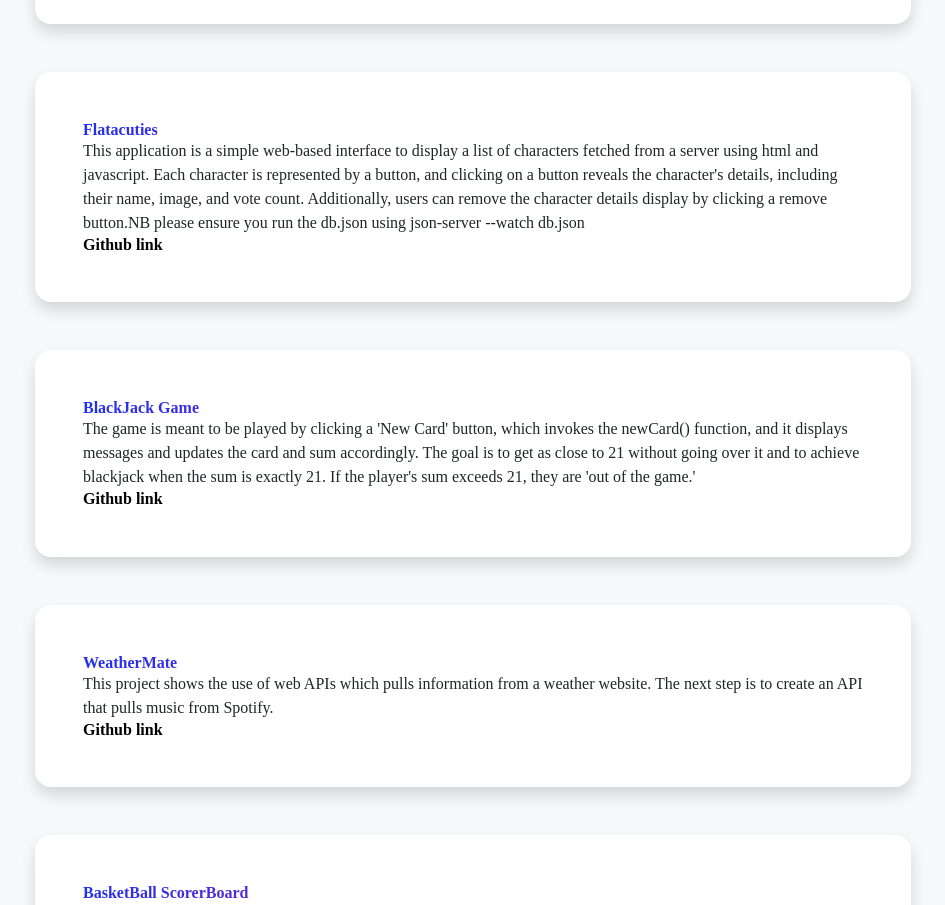
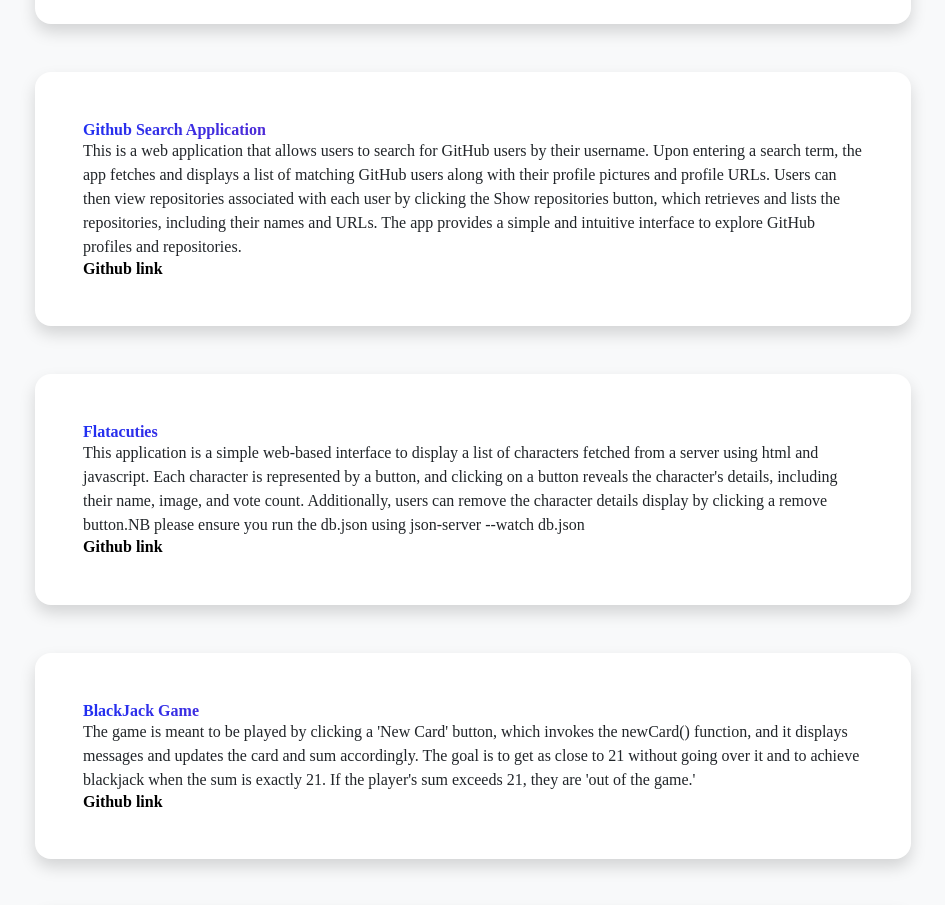
Before and after one commit to jakatsa/myportfolio, a React (Vite) app: page /Projects in a window 1280 px wide. Shown: the part 1540-2445 px from the top of the page, without its empty margins (167-1112 px from the left). Built offline with nearby package versions, Linux system fonts and the light colour scheme.

Commit message:
addition of github search project

```diff
--- a/src/components/Projects.jsx
+++ b/src/components/Projects.jsx
@@ -50,7 +50,12 @@
                 liveLink="https://reacttraveljournal.netlify.app/"
                 githubLink="https://github.com/jakatsa/traveljournal"
               />
-
+              <ProjectCard
+                title="Github Search Application"
+                description="This is a web application that allows users to search for GitHub users by their username. Upon entering a search term, the app fetches and displays a list of matching GitHub users along with their profile pictures and profile URLs. Users can then view repositories associated with each user by clicking the Show repositories button, which retrieves and lists the repositories, including their names and URLs. The app provides a simple and intuitive interface to explore GitHub profiles and repositories."
+                liveLink="https://github-search-app-zeta-eight.vercel.app/"
+                githubLink="https://github.com/jakatsa/Github-Search-app"
+              />
               <ProjectCard
                 title="Flatacuties"
                 description="This application is a simple web-based interface to display a list of characters fetched from a server using html and javascript. Each character is represented by a button, and clicking on a button reveals the character's details, including their name, image, and vote count.
```
